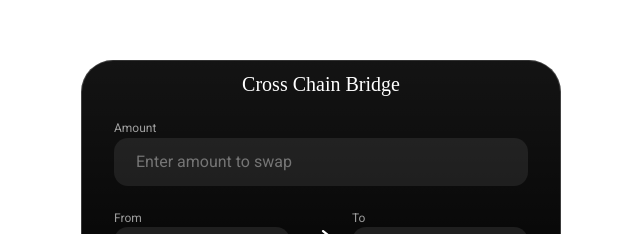
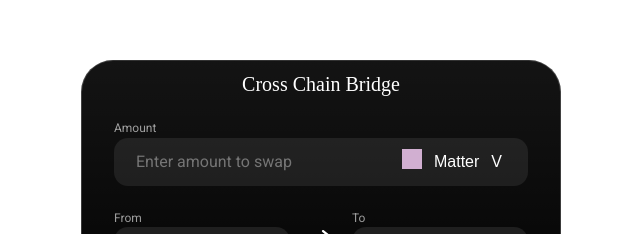
Before and after one commit to chainswap/info, a React (Create React App) app: page /swap in a window 1280 px wide. Shown: the part 140-374 px from the top of the page, without its empty margins (319-959 px from the left). Built offline with nearby package versions, Linux system fonts and the light colour scheme.

Commit message:
CurrencySelect

```diff
--- a/src/components/CurrencyInputPanel/index.tsx
+++ b/src/components/CurrencyInputPanel/index.tsx
@@ -1,5 +1,6 @@
 import React from 'react'
 import { styled } from '@material-ui/styles'
+import DummyLogo from '../../assets/images/dummy_logo.png'
 
 const LabelRow = styled('div')({
   fontWeight: 400,
@@ -46,9 +47,24 @@ const CurrencySelect = styled('button')({
   outline: 'none',
   border: 'none',
   cursor: 'pointer',
+  display: 'flex',
+  justifyContent: 'space-between',
   '&:hover': {
     backgroundColor: 'rgba(255, 255, 255, 0.08)',
   },
+})
+
+const CurrencyLogo = styled('div')({
+  marginRight: 12,
+})
+
+const StyledTokenName = styled('div')({
+  fontSize: 16,
+  marginRight: 12,
+})
+
+const ArrowDown = styled('div')({
+  fontSize: 16,
 })
 
 export default function CurrencyInputPanel() {
@@ -58,9 +74,11 @@ export default function CurrencyInputPanel() {
       <InputRow>
         <StyledInput placeholder="Enter amount to swap" />
         <CurrencySelect>
-          {/* <CurrencyLogo /> */}
-          {/* <StyledTokenName /> */}
-          {/* <DropDown /> */}
+          <CurrencyLogo>
+            <img src={DummyLogo} alt="currency_logo" />
+          </CurrencyLogo>
+          <StyledTokenName>Matter</StyledTokenName>
+          <ArrowDown>V</ArrowDown>
         </CurrencySelect>
       </InputRow>
     </>
```
